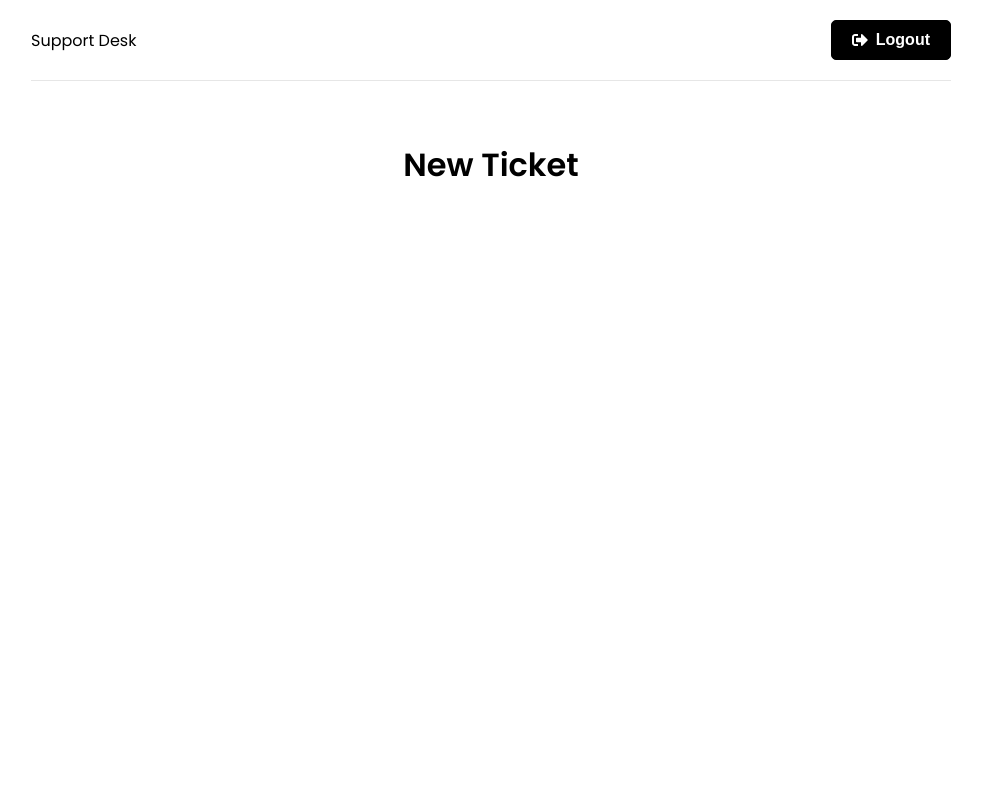
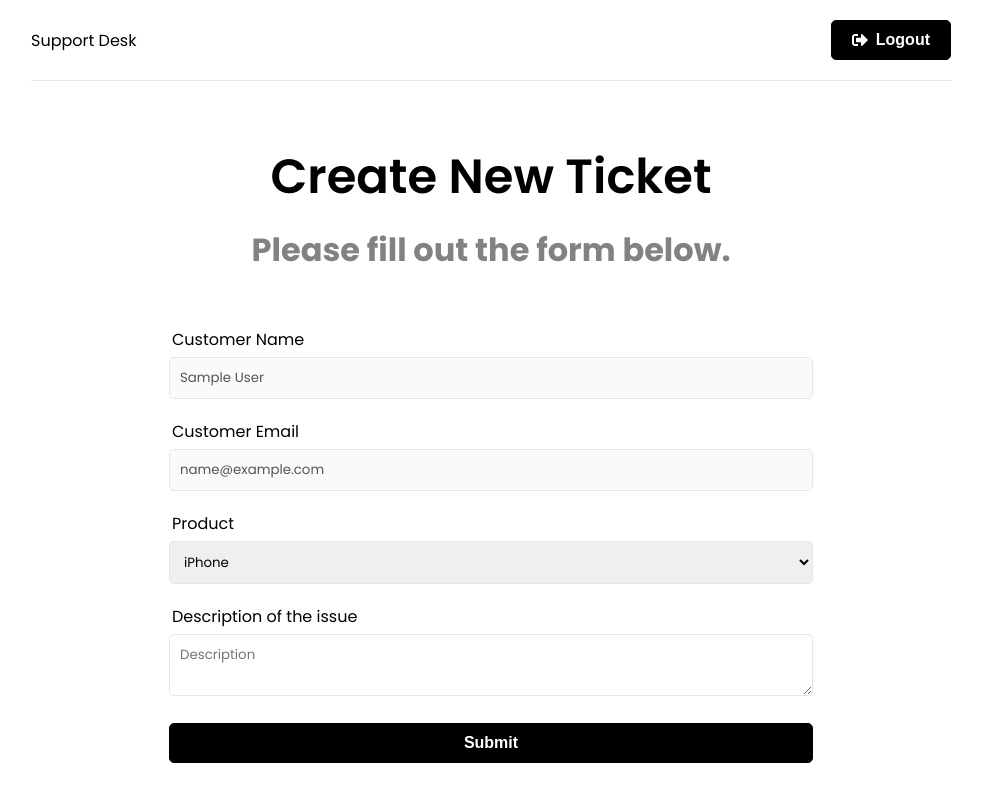
Before and after one commit to MatyAlfonso/supportdesk, a React (Create React App) app in the folder frontend/: page /new-ticket in a window 1280 px wide. Shown: the whole page, without its empty margins (149-1131 px from the left). Built offline with nearby package versions, Linux system fonts and the light colour scheme; sample sign-in values are in the browser's storage.

Commit message:
Add new ticket form

```diff
--- a/frontend/src/pages/NewTicket.jsx
+++ b/frontend/src/pages/NewTicket.jsx
@@ -1,8 +1,64 @@
+import { useState } from 'react';
+import { useSelector } from 'react-redux';
+
 const NewTicket = () => {
+    const { user } = useSelector((state) => state.auth);
+    const [name] = useState(user.name);
+    const [email] = useState(user.email);
+    const [product, setProduct] = useState('iPhone');
+    const [description, setDescription] = useState('');
+
+    const onSubmit = (e) => {
+        e.preventDefault();
+    }
+
     return (
-        <div>
-            <h1>New Ticket</h1>
-        </div>
+        <>
+            <section className="heading">
+                <h1>Create New Ticket</h1>
+                <p>Please fill out the form below.</p>
+            </section>
+            <section className="form">
+                <div className="form-group">
+                    <label htmlFor="name">Customer Name</label>
+                    <input type="text" className="form-control" value={name} disabled />
+                </div>
+                <div className="form-group">
+                    <label htmlFor="email">Customer Email</label>
+                    <input type="text" className="form-control" value={email} disabled />
+                </div>
+                <form onSubmit={onSubmit}>
+                    <div className="form-group">
+                        <label htmlFor="product">Product</label>
+                        <select
+                            name="product"
+                            id="product"
+                            value={product}
+                            onChange={(e) => setProduct(e.target.value)}
+                        >
+                            <option value="iPhone">iPhone</option>
+                            <option value="Macbook Pro">Macbook Pro</option>
+                            <option value="iMac">iMac</option>
+                            <option value="iPad">iPad</option>
+                        </select>
+                    </div>
+                    <div className="form-group">
+                        <label htmlFor="description">Description of the issue</label>
+                        <textarea
+                            name="description"
+                            id="description"
+                            className="form-control"
+                            placeholder="Description"
+                            value={description}
+                            onChange={(e) => setDescription(e.target.value)}
+                        ></textarea>
+                    </div>
+                    <div className="form-group">
+                        <button className="btn btn-block">Submit</button>
+                    </div>
+                </form>
+            </section>
+        </>
     );
 };
 
```
